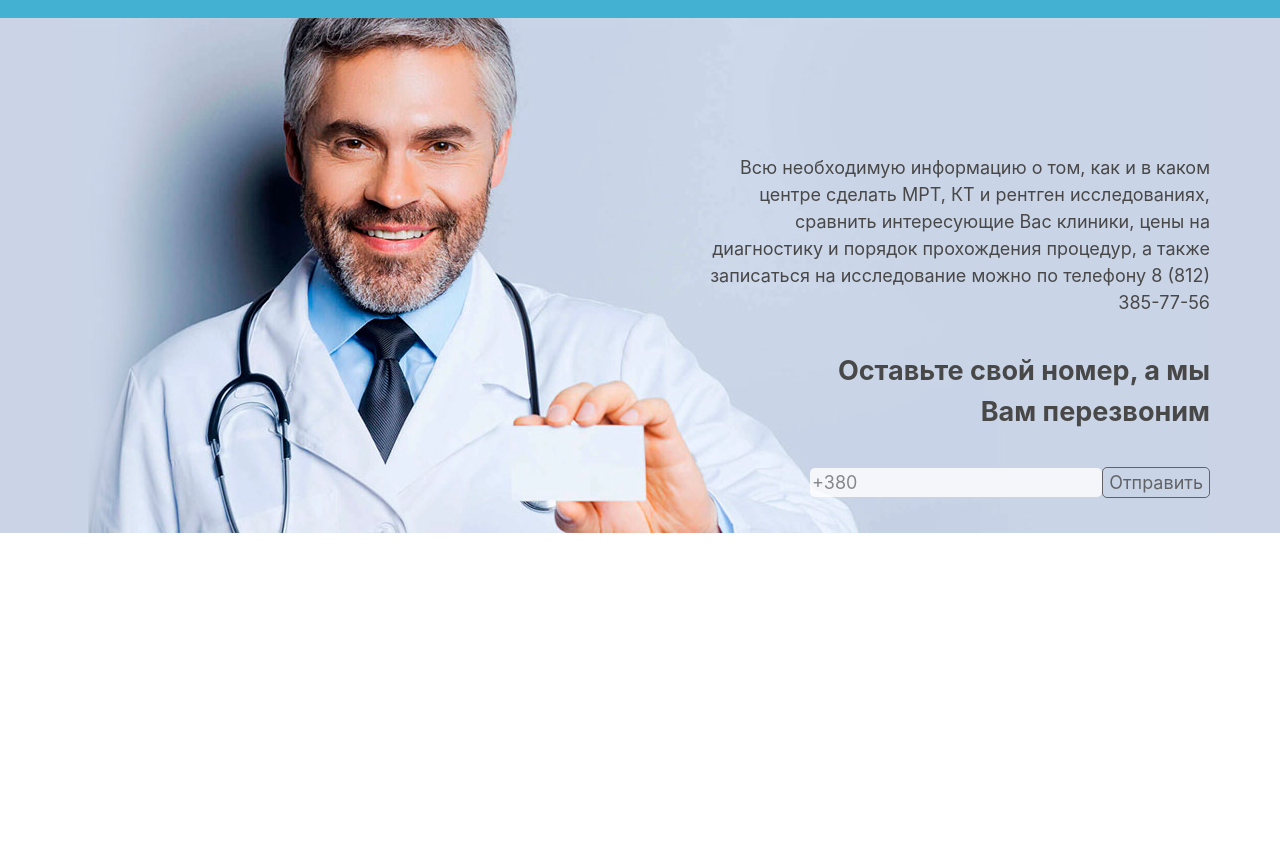
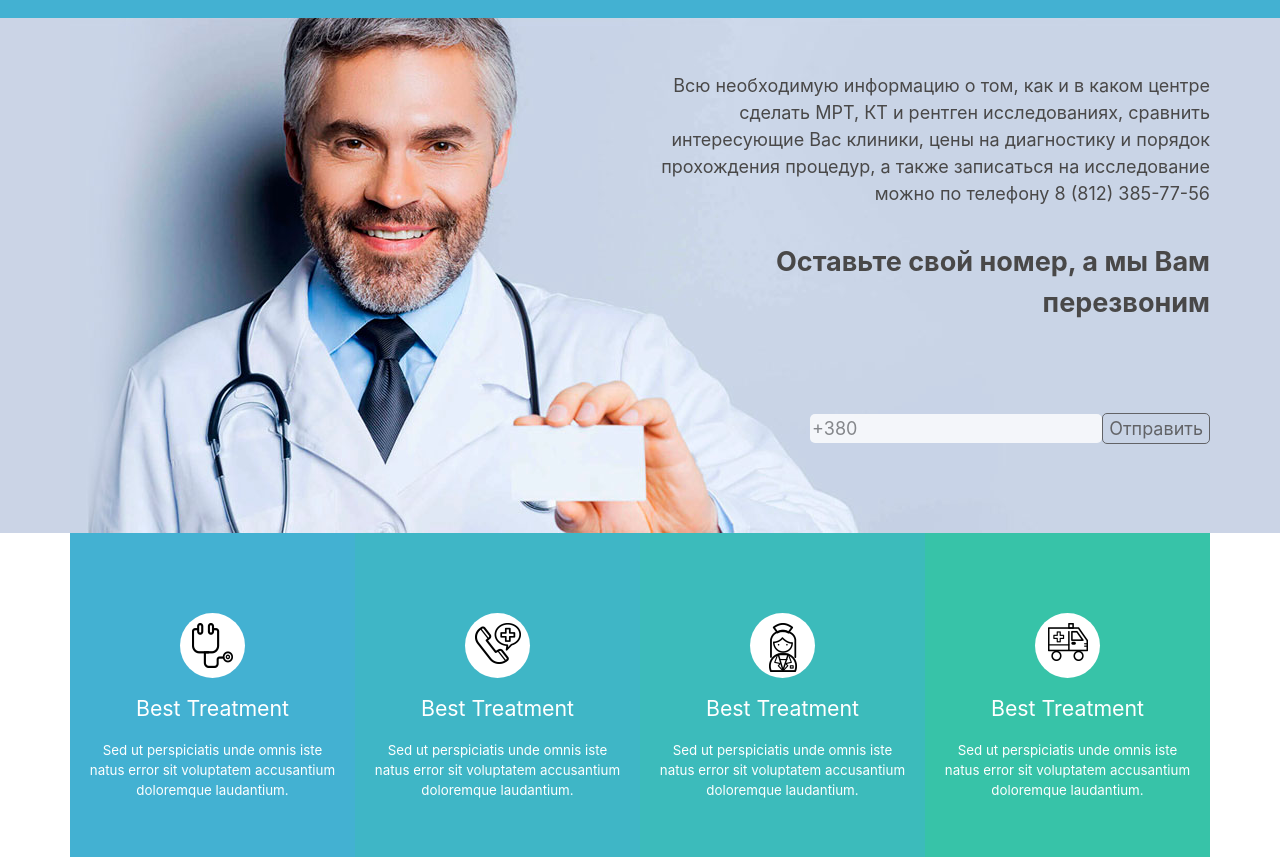
Before and after one commit to holms-lm/mrt1Header, a website: page index.html in a window 1280 px wide. Shown: the part 100-957 px from the top of the page. Before the commit the page ends 800 px from the top, so only its background shows below. Drawn offline with nearby package versions, Linux system fonts and the light colour scheme; files that its build step writes are made by us from their sources.

Commit message:
finish banner

```diff
--- a/index.html
+++ b/index.html
@@ -1,7 +1,9 @@
 <!DOCTYPE html>
 <html lang="ru">
 <head>
+    <!-- Required meta tags -->
     <meta charset="UTF-8">
+    <meta name="viewport" content="width=device-width, initial-scale=1, shrink-to-fit=no">
     <title>MRT</title>
     <link rel="stylesheet" href="https://stackpath.bootstrapcdn.com/bootstrap/4.3.1/css/bootstrap.min.css" integrity="sha384-ggOyR0iXCbMQv3Xipma34MD+dH/1fQ784/j6cY/iJTQUOhcWr7x9JvoRxT2MZw1T" crossorigin="anonymous">
     <link rel="stylesheet" href="dist/main.css">
@@ -30,6 +32,9 @@
                                     <span>80300 5000</span></div>
                                 </div>
                             <div class="row">
+
+
+
                                     <ul class="nav justify-content-end">
                                         <li class="nav-item">
                                             <a class="nav-link active" href="#">Главная</a>
@@ -53,6 +58,29 @@
                                             <a class="nav-link" href="#">Контакты</a>
                                         </li>
                                     </ul>
+
+                                <!--<nav class="navbar navbar-expand-lg navbar-light bg-light">-->
+                                    <!--<a class="navbar-brand" href="#">Navbar w/ text</a>-->
+                                    <!--<button class="navbar-toggler" type="button" data-toggle="collapse" data-target="#navbarText" aria-controls="navbarText" aria-expanded="false" aria-label="Toggle navigation">-->
+                                        <!--<span class="navbar-toggler-icon"></span>-->
+                                    <!--</button>-->
+                                    <!--<div class="collapse navbar-collapse" id="navbarText">-->
+                                        <!--<ul class="navbar-nav mr-auto">-->
+                                            <!--<li class="nav-item active">-->
+                                                <!--<a class="nav-link" href="#">Home <span class="sr-only">(current)</span></a>-->
+                                            <!--</li>-->
+                                            <!--<li class="nav-item">-->
+                                                <!--<a class="nav-link" href="#">Features</a>-->
+                                            <!--</li>-->
+                                            <!--<li class="nav-item">-->
+                                                <!--<a class="nav-link" href="#">Pricing</a>-->
+                                            <!--</li>-->
+                                        <!--</ul>-->
+                                        <!--<span class="navbar-text">-->
+      <!--Navbar text with an inline element-->
+    <!--</span>-->
+                                    <!--</div>-->
+                                <!--</nav>-->
                             </div>
                         </div>
 
@@ -64,8 +92,11 @@
 
     <section class="banner">
         <div class="container">
+            <div class="row">
+                <div class="col-md-6 col-sm-12"></div>
+                <div class="col-md-6 col-sm-12">
                     <div class="row banner-column">
-                <div>
+                        <div class="description">
                             <span> Всю необходимую информацию о том, как и в каком центре
                                 сделать МРТ, КТ и рентген исследованиях, cравнить интересующие
                                 Вас клиники, цены на диагностику и порядок прохождения
@@ -74,9 +105,7 @@
                             </span>
                                 </div>
                         <div>
-                    <span class="bold">
-                        Оставьте свой номер, а мы Вам перезвоним
-                    </span>
+                            <span class="bold">Оставьте свой номер, а мы Вам перезвоним</span>
                         </div>
                         <div class="contact-us">
                             <input type="text" placeholder="+380">
@@ -84,9 +113,58 @@
                         </div>
                     </div>
                 </div>
+            </div>
+        </div>
 
+    </section>
+    <section class="service">
+        <div class="container">
+            <div class="row">
+                <div class="col-sm-6 col-md-3 service-1">
+                    <div class="circle-icon">
+                        <div class="for-icon">
+                            <img src="asssets/best_treatment.png" alt="">
+                        </div>
+                    </div>
+                    <p class="header">Best Treatment</p>
+                    <p class="description">Sed ut perspiciatis unde omnis iste natus error sit voluptatem accusantium doloremque laudantium.</p>
+                </div>
+                <div class="col-md-3 col-sm-6 service-2">
+                    <div class="circle-icon">
+                        <div class="for-icon">
+                            <img src="asssets/emergency_help.png" alt="">
+                        </div>
+                    </div>
+                    <p class="header">Best Treatment</p>
+                    <p class="description">Sed ut perspiciatis unde omnis iste natus error sit voluptatem accusantium doloremque laudantium.</p>
+                </div>
+                <div class="col-sm-6 col-md-3 service-3">
+                    <div class="circle-icon">
+                        <div class="for-icon">
+                            <img src="asssets/medical_staff.png" alt="">
+                        </div>
+                    </div>
+                    <p class="header">Best Treatment</p>
+                    <p class="description">Sed ut perspiciatis unde omnis iste natus error sit voluptatem accusantium doloremque laudantium.</p>
+                </div>
+                <div class="col-sm-6 col-md-3 service-4">
+                    <div class="circle-icon">
+                        <div class="for-icon">
+                            <img src="asssets/qualified_doctors.png" alt="">
+                        </div>
+                    </div>
+                    <p class="header">Best Treatment</p>
+                    <p class="description">Sed ut perspiciatis unde omnis iste natus error sit voluptatem accusantium doloremque laudantium.</p>
+                </div>
+            </div>
+        </div>
     </section>
 
 </body>
-<script src="dist/main.js"></script>
+<!-- Optional JavaScript -->
+<!-- jQuery first, then Popper.js, then Bootstrap JS -->
+<script src="https://code.jquery.com/jquery-3.3.1.slim.min.js" integrity="sha384-q8i/X+965DzO0rT7abK41JStQIAqVgRVzpbzo5smXKp4YfRvH+8abtTE1Pi6jizo" crossorigin="anonymous"></script>
+<script src="https://cdnjs.cloudflare.com/ajax/libs/popper.js/1.14.7/umd/popper.min.js" integrity="sha384-UO2eT0CpHqdSJQ6hJty5KVphtPhzWj9WO1clHTMGa3JDZwrnQq4sF86dIHNDz0W1" crossorigin="anonymous"></script>
+<script src="https://stackpath.bootstrapcdn.com/bootstrap/4.3.1/js/bootstrap.min.js" integrity="sha384-JjSmVgyd0p3pXB1rRibZUAYoIIy6OrQ6VrjIEaFf/nJGzIxFDsf4x0xIM+B07jRM" crossorigin="anonymous"></script>
+<!--<script src="dist/main.js"></script>-->
 </html>
--- a/src/header.scss
+++ b/src/header.scss
@@ -61,20 +61,16 @@ section.banner{
     background-image: url("../asssets/banner-min.jpg");
   }
   .banner-column {
-    float: right;
-    flex-direction: column;
-    justify-content: flex-end;
-    //flex-basis: 70%;
-    width: 47%;
     font-size: 18px;
     color: $menuColor;
-    height: 100%;
-    align-items: center;
+    height: 515px;
     div {
-      //flex-basis: 40%;
       width: 100%;
       text-align: end;
       margin-bottom: 35px;
+    }
+    .description {
+      margin-top: auto;
     }
   }
   span.bold {
@@ -99,3 +95,43 @@ section.banner{
     border: 0px;
   }
 }
+section.service {
+  .col-md-3 {
+    height: 324px;
+  }
+  .service-1 {
+    background-color: #43b1d2;
+  }
+  .service-2 {
+    background-color: #3fb6c6;
+  }
+  .service-3 {
+    background-color: #3cbbbb;
+  }
+  .service-4 {
+    background-color: #37c3a8;
+  }
+  .circle-icon {
+    width: 65px;
+    height: 65px;
+    background-color: white;
+    padding: 10px;
+    border-radius: 50%;
+    margin: 80px auto 15px auto;
+    div.for-icon{
+      margin: 0 auto;
+      width: fit-content;
+    }
+  }
+  .header, .description {
+    margin-top: 15px;
+    text-align: center;
+    color: white;
+  }
+  .header {
+    font-size: 16pt;
+  }
+  .description {
+    font-size: 10pt;
+  }
+}
```
Also changed, not shown: dist/header.css. Lines whose indentation alone changed are shown as unchanged.
